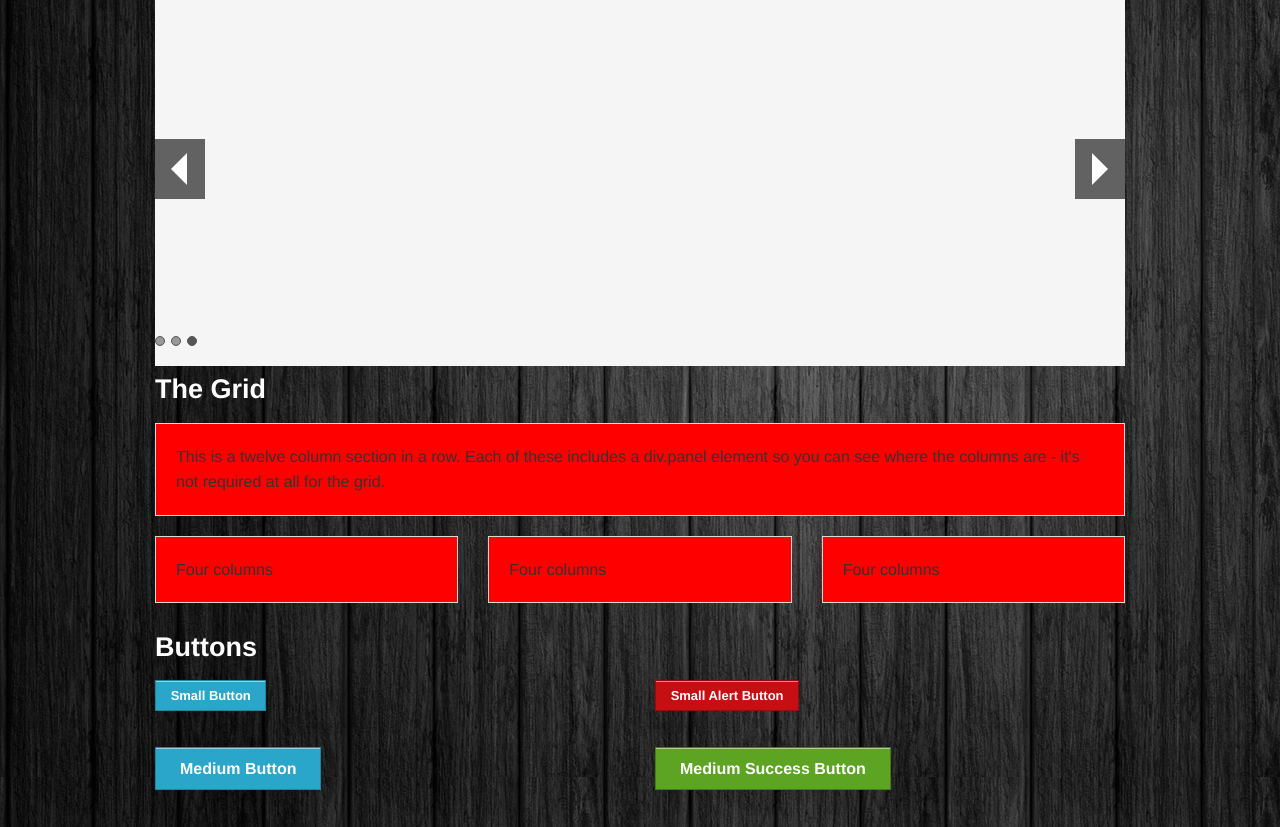
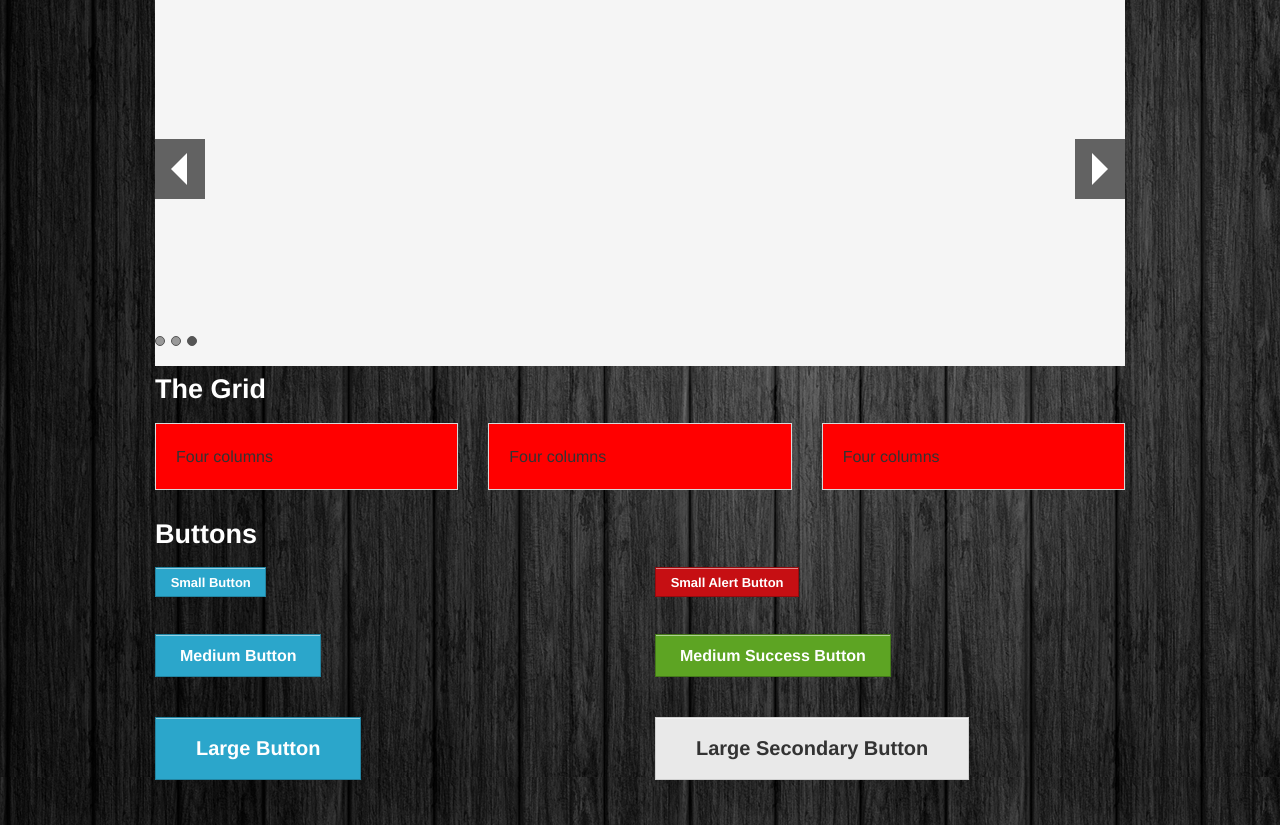
Before and after one commit to afotey/reelistic_one, a plain HTML site: page site/index.html in a window 1280 px wide. Shown: the part 273-1100 px from the top of the page. Drawn offline with Linux system fonts and the light colour scheme.

Commit message:
sdgsdgsdgs

```diff
--- a/site/index.html
+++ b/site/index.html
@@ -169,14 +169,6 @@
 
 			<!-- Grid Example -->
 			<div class="row">
-				<div class="large-12 columns">
-					<div class="panel">
-						<p>This is a twelve column section in a row. Each of these includes a div.panel element so you can see where the columns are - it's not required at all for the grid.</p>
-					</div>
-				</div>
-			</div>
-
-			<div class="row">
 				<div class="large-4 columns">
 					<div class="panel">
 						<p>Four columns</p>
```
